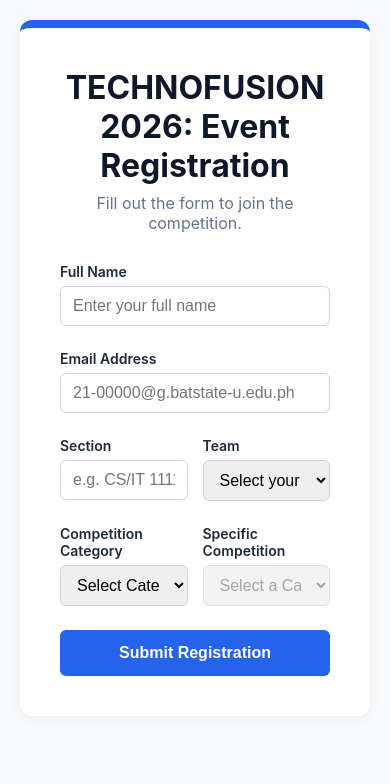
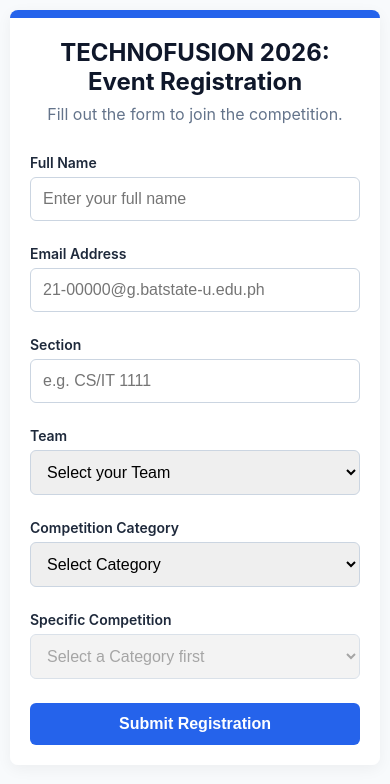
Before and after one commit to LncBnvj/TECHNOFUSION-2026-Registration-Form, a plain HTML site: page index.html in a window 390 px wide. Drawn offline with Linux system fonts and the light colour scheme.

Commit message:
Initial Commit

```diff
--- a/index.html
+++ b/index.html
@@ -5,10 +5,6 @@
     <meta name="viewport" content="width=device-width, initial-scale=1.0">
     <title>Competition Registration</title>
     <link rel="stylesheet" href="style.css">
-    <script>
-        window.va = window.va || function () { (window.vaq = window.vaq || []).push(arguments); };
-    </script>
-    <script defer src="/_vercel/insights/script.js"></script>
 </head>
 <body>
     <div class="container">
--- a/style.css
+++ b/style.css
@@ -90,3 +90,31 @@ body {
     background: rgba(255, 255, 255, 0.95);
     border-top: 8px solid var(--primary);
 }
+
+/* --- Mobile Responsive Fixes --- */
+
+@media (max-width: 600px) {
+    body {
+        padding: 10px; /* Less space around the edges on mobile */
+    }
+
+    .container {
+        padding: 20px; /* Reduce internal padding so text doesn't look squashed */
+        width: 100%;
+        border-radius: 8px; /* Slightly smaller corners for mobile */
+    }
+
+    .form-row {
+        flex-direction: column; /* This stacks the "Section" and "Team" fields vertically */
+        gap: 0; /* Removes horizontal gap since they are stacked */
+    }
+
+    header h1 {
+        font-size: 1.5rem; /* Makes the title fit better on small screens */
+    }
+
+    input, select, .submit-btn {
+        font-size: 16px; /* Prevents iOS from zooming in automatically on focus */
+        padding: 12px;   /* Larger touch targets for fingers */
+    }
+}
```
